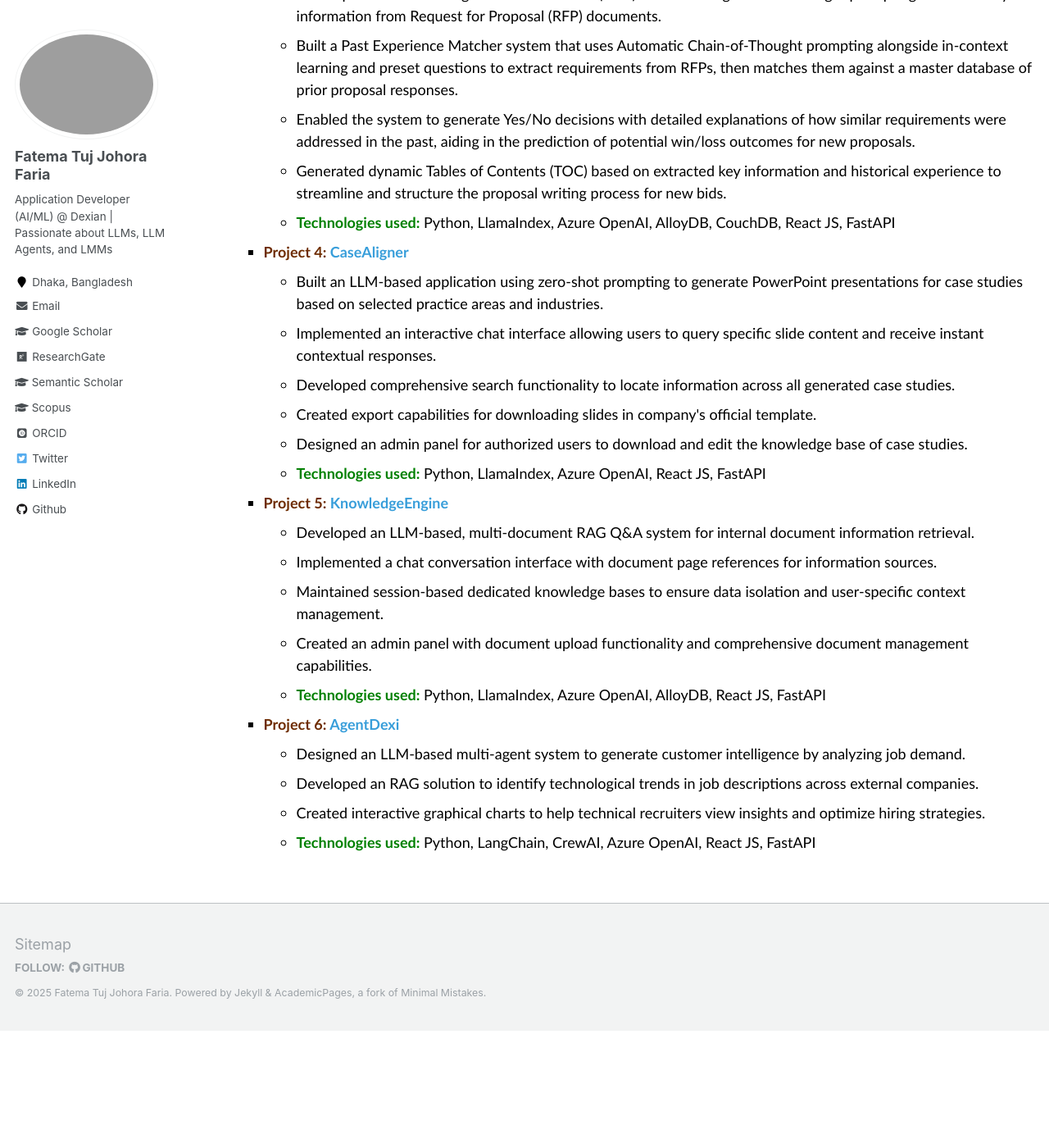
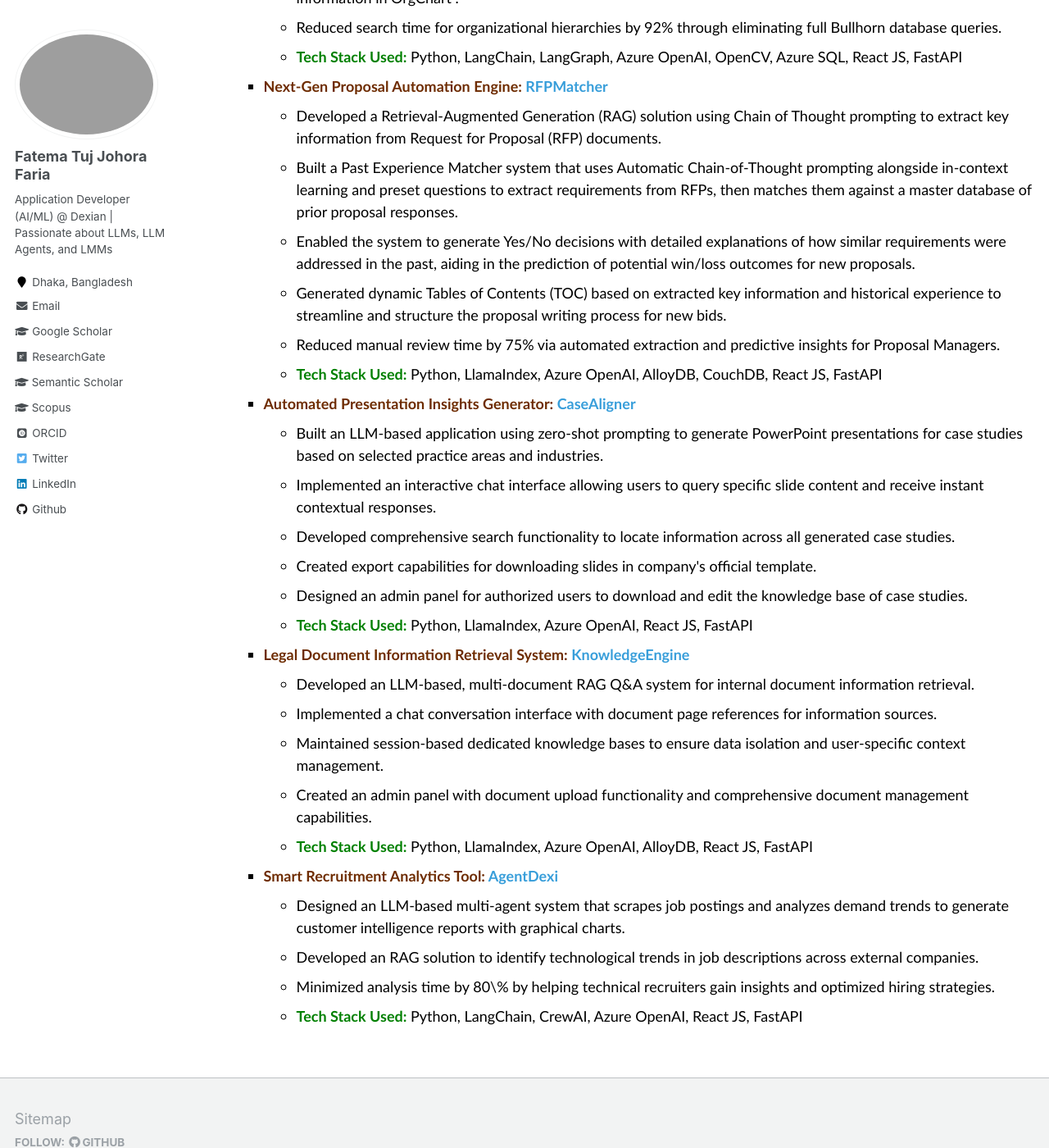
Before and after one commit to fatemafaria142/fatemafaria142.github.io, a Jekyll site: the page built from _pages/work.md, in a window 1280 px wide and 1400 px high, scrolled down 1887 px. Shown: the whole window at 82% size. Built offline with Jekyll 4.4.1, drawn with Linux system fonts in a browser that asks for light colours; some web fonts are replaced; before the commit the page ends 3144 px from its top, so only the background shows below that; some of the changed text lies outside the part shown.

Commit message:
Update Work

```diff
--- a/_pages/work.md
+++ b/_pages/work.md
@@ -13,7 +13,7 @@
 <span style="color:#6E2C00"><em>June 2024 - Present</em></span>
 <ul style="font-family:Trebuchet MS; color:black;">
 
-<li>Currently working on the research titled <b style="color:blue">"Towards Robust Chain-of-Thought Prompting with Self-Consistency for Remote Sensing VQA: A Cross-Model Empirical Study."</b></li>
+<li>Currently working on the research titled <b style="color:blue">"Towards Robust Chain-of-Thought Prompting with Self-Consistency for Remote Sensing VQA: An Empirical Study Across Large Multimodal Models."</b></li>
 
 <li>Investigated research on <b style="color:blue">"Analyzing Diagnostic Reasoning of Vision-Language Models via Zero-Shot Chain-of-Thought Prompting in Medical Visual Question Answering."</b> This research was supported by the National Institute of Health (NIH) research project in South Korea (Project No. 2024ER080300), and also by the Basic Science Research Program through the National Research Foundation of Korea (NRF), funded by the Ministry of Science and ICT under Grant <b><span style="color:green; display:inline;">NRF-2022R1A2C1005316</span></b>.</li>
 
@@ -24,14 +24,16 @@
 
 ## Professional Experience
 <span style="font-family:Trebuchet MS; color:black;">
-<span style="color:#6E2C00">Application Developer (AI/ML)</span><br/>
+<span style="color:#6E2C00">Senior Application Developer</span><br/>
 <a href="https://www.linkedin.com/company/dexiansolutions/" target="_blank">Dexian (Bangladesh) Limited.</a><br/>
-<span style="color:#6E2C00"><em>May 2024 - Present</em></span>
+<span style="color:#6E2C00"><em>July 2025 - Present</em></span>
 
 <ul style="font-family:Trebuchet MS; color:black; list-style-type: square;">
 
   <li>
-    <b style="color:#6E2C00">Project 1: <span style="color:#389EDA">ShareFlow Agent (Ongoing)</span></b>
+  <b style="color:#6E2C00; text-decoration: underline;">
+  Conversational Agent Platform: <span style="color:#389EDA">ShareFlow Agent (Ongoing)</span>
+</b>
     <ul style="list-style-type: circle;">
       <li>Developed a custom SharePoint-integrated ReAct Agentic RAG system that enables users to create their own tools by providing the agent name, instructions, description, and uploaded files.</li>
       <li>Implemented session-based chat functionality ensuring each user's conversations with individual agents are kept separate, with full history retention for context-aware interactions.</li>
@@ -39,63 +41,72 @@
       <li>Integrated a user interface to display the list of agents created by the user or shared with them, along with an update feature that allows users to modify existing agents.</li>
       <li>Designed a sharing functionality that allows users to share their agents with others for collaborative use.</li>
       <li>Guided and mentored junior application developers to support their technical development, promote best practices, and ensure the delivery of high-quality, maintainable solutions.</li>
-      <li><b><span style="color:green;">Technologies used:</span></b> Python, LlamaIndex, Azure OpenAI, Azure SQL, AlloyDB, React JS, FastAPI</li>
+      <li><b><span style="color:green;">Tech Stack Used:</span></b> Microsoft SharePoint, Python, LlamaIndex, Azure OpenAI, Azure SQL, AlloyDB, React JS, FastAPI</li>
     </ul>
   </li>
+</ul>
 
+<span style="font-family:Trebuchet MS; color:black;">
+<span style="color:#6E2C00">Application Developer</span><br/>
+<a href="https://www.linkedin.com/company/dexiansolutions/" target="_blank">Dexian (Bangladesh) Limited.</a><br/>
+<span style="color:#6E2C00"><em>May 2024 - July 2025</em></span>
+
+<ul style="font-family:Trebuchet MS; color:black; list-style-type: square;">
   <li>
-    <b style="color:#6E2C00">Project 2: <span style="color:#389EDA">Org Info</span></b>
+    <b style="color:#6E2C00">Organizational Intelligence Role Placement System: <span style="color:#389EDA">Org Info</span></b>
     <ul style="list-style-type: circle;">
       <li>Implemented a multimodal agent for extracting organizational hierarchical information from organograms, utilizing in-context learning with tree-of-thought prompting to preserve the correct parent-child structure.</li>
       <li>Applied multipath reasoning to resolve conflicts and ambiguities in relationships for accurate role placement and stored the extracted hierarchical information in a relational database.</li>
       <li>Designed an LLM-based agent that converted natural language queries into SQL using few-shot learning and self-consistency with chain-of-thought prompting, which enabled contextual reasoning to accurately retrieve relevant organizational data and integrated the results into the OrgChart framework for hierarchical visualization.</li>
       <li>Developed a dynamic Agentic RAG-guided chat interface that enabled users to interact with a specific organizational hierarchy by utilizing predefined query types, roles, and goals, and delivered context-aware, natural language responses.</li>
       <li>Set up scheduled jobs to fetch organizational data from Bullhorn every 30 days and visualized organizational information in OrgChart .</li>
-      <li><b><span style="color:green;">Technologies used:</span></b> Python, LangChain, LangGraph, Azure OpenAI, OpenCV, Azure SQL, React JS, FastAPI</li>
+      <li>Reduced search time for organizational hierarchies by 92% through eliminating full Bullhorn database queries.</li>
+      <li><b><span style="color:green;">Tech Stack Used:</span></b> Python, LangChain, LangGraph, Azure OpenAI, OpenCV, Azure SQL, React JS, FastAPI</li>
     </ul>
   </li>
 
   <li>
-    <b style="color:#6E2C00">Project 3: <span style="color:#389EDA">RFPMatcher</span></b>
+    <b style="color:#6E2C00">Next-Gen Proposal Automation Engine: <span style="color:#389EDA">RFPMatcher</span></b>
     <ul style="list-style-type: circle;">
       <li>Developed a Retrieval-Augmented Generation (RAG) solution using Chain of Thought prompting to extract key information from Request for Proposal (RFP) documents.</li>
       <li>Built a Past Experience Matcher system that uses Automatic Chain-of-Thought prompting alongside in-context learning and preset questions to extract requirements from RFPs, then matches them against a master database of prior proposal responses.</li>
       <li>Enabled the system to generate Yes/No decisions with detailed explanations of how similar requirements were addressed in the past, aiding in the prediction of potential win/loss outcomes for new proposals.</li>
       <li>Generated dynamic Tables of Contents (TOC) based on extracted key information and historical experience to streamline and structure the proposal writing process for new bids.</li>
-      <li><b><span style="color:green;">Technologies used:</span></b> Python, LlamaIndex, Azure OpenAI, AlloyDB, CouchDB, React JS, FastAPI</li>
+      <li>Reduced manual review time by 75% via automated extraction and predictive insights for Proposal Managers.</li>
+      <li><b><span style="color:green;">Tech Stack Used:</span></b> Python, LlamaIndex, Azure OpenAI, AlloyDB, CouchDB, React JS, FastAPI</li>
     </ul>
   </li>
 
   <li>
-    <b style="color:#6E2C00">Project 4: <span style="color:#389EDA">CaseAligner</span></b>
+    <b style="color:#6E2C00">Automated Presentation Insights Generator: <span style="color:#389EDA">CaseAligner</span></b>
     <ul style="list-style-type: circle;">
       <li>Built an LLM-based application using zero-shot prompting to generate PowerPoint presentations for case studies based on selected practice areas and industries.</li>
       <li>Implemented an interactive chat interface allowing users to query specific slide content and receive instant contextual responses.</li>
       <li>Developed comprehensive search functionality to locate information across all generated case studies.</li>
       <li>Created export capabilities for downloading slides in company's official template.</li>
       <li>Designed an admin panel for authorized users to download and edit the knowledge base of case studies.</li>
-      <li><b><span style="color:green;">Technologies used:</span></b> Python, LlamaIndex, Azure OpenAI, React JS, FastAPI</li>
+      <li><b><span style="color:green;">Tech Stack Used:</span></b> Python, LlamaIndex, Azure OpenAI, React JS, FastAPI</li>
     </ul>
   </li>
 
   <li>
-    <b style="color:#6E2C00">Project 5: <span style="color:#389EDA">KnowledgeEngine</span></b>
+    <b style="color:#6E2C00">Legal Document Information Retrieval System: <span style="color:#389EDA">KnowledgeEngine</span></b>
     <ul style="list-style-type: circle;">
       <li>Developed an LLM-based, multi-document RAG Q&A system for internal document information retrieval.</li>
       <li>Implemented a chat conversation interface with document page references for information sources.</li>
       <li>Maintained session-based dedicated knowledge bases to ensure data isolation and user-specific context management.</li>
      <li>Created an admin panel with document upload functionality and comprehensive document management capabilities.</li>
-      <li><b><span style="color:green;">Technologies used:</span></b> Python, LlamaIndex, Azure OpenAI, AlloyDB, React JS, FastAPI</li>
+      <li><b><span style="color:green;">Tech Stack Used:</span></b> Python, LlamaIndex, Azure OpenAI, AlloyDB, React JS, FastAPI</li>
     </ul>
   </li>
 
   <li>
-    <b style="color:#6E2C00">Project 6: <span style="color:#389EDA">AgentDexi</span></b>
+    <b style="color:#6E2C00">Smart Recruitment Analytics Tool: <span style="color:#389EDA">AgentDexi</span></b>
     <ul style="list-style-type: circle;">
-      <li>Designed an LLM-based multi-agent system to generate customer intelligence by analyzing job demand.</li>
+      <li>Designed an LLM-based multi-agent system that scrapes job postings and analyzes demand trends to generate customer intelligence reports with graphical charts.</li>
       <li>Developed an RAG solution to identify technological trends in job descriptions across external companies.</li>
-      <li>Created interactive graphical charts to help technical recruiters view insights and optimize hiring strategies.</li>
-      <li><b><span style="color:green;">Technologies used:</span></b> Python, LangChain, CrewAI, Azure OpenAI, React JS, FastAPI</li>
+      <li>Minimized analysis time by 80\% by helping technical recruiters gain insights and optimized hiring strategies.</li>
+      <li><b><span style="color:green;">Tech Stack Used:</span></b> Python, LangChain, CrewAI, Azure OpenAI, React JS, FastAPI</li>
     </ul>
   </li>
 </ul>
```
Also changed, not shown: _pages/about.md (+6 -4 lines).
